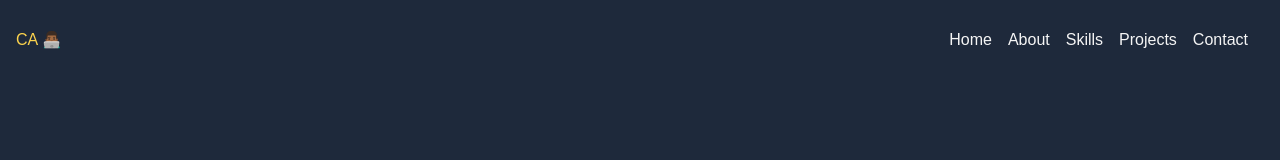
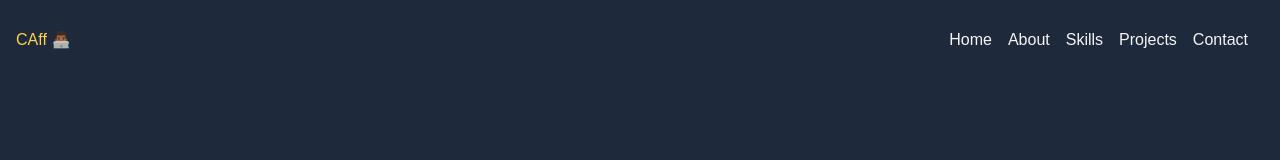
Before and after one commit to cedricahenkorah/portfolio, a React (Create React App) app: page / in a window 1280 px wide. Shown: the top 160 px of the page. Built offline with nearby package versions, Linux system fonts and the light colour scheme.

Commit message:
testig sth

```diff
--- a/src/components/Navbar.jsx
+++ b/src/components/Navbar.jsx
@@ -15,7 +15,7 @@ const Navbar = () => {
       <div>
         <h1 className="text-amber-300">
           <Link to="home" smooth={true} duration={500}>
-            CA 👨🏾‍💻
+            CAff 👨🏾‍💻
           </Link>
         </h1>
       </div>
```
